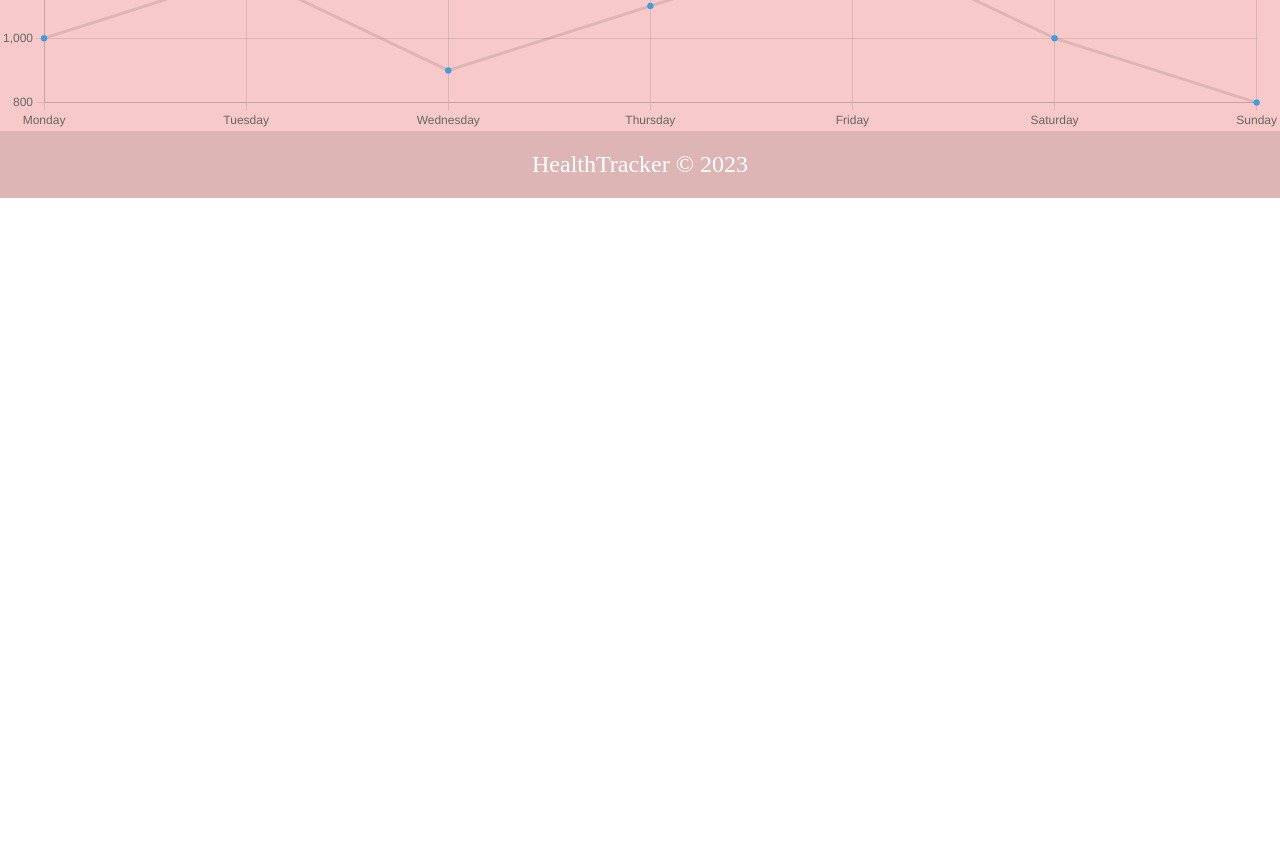
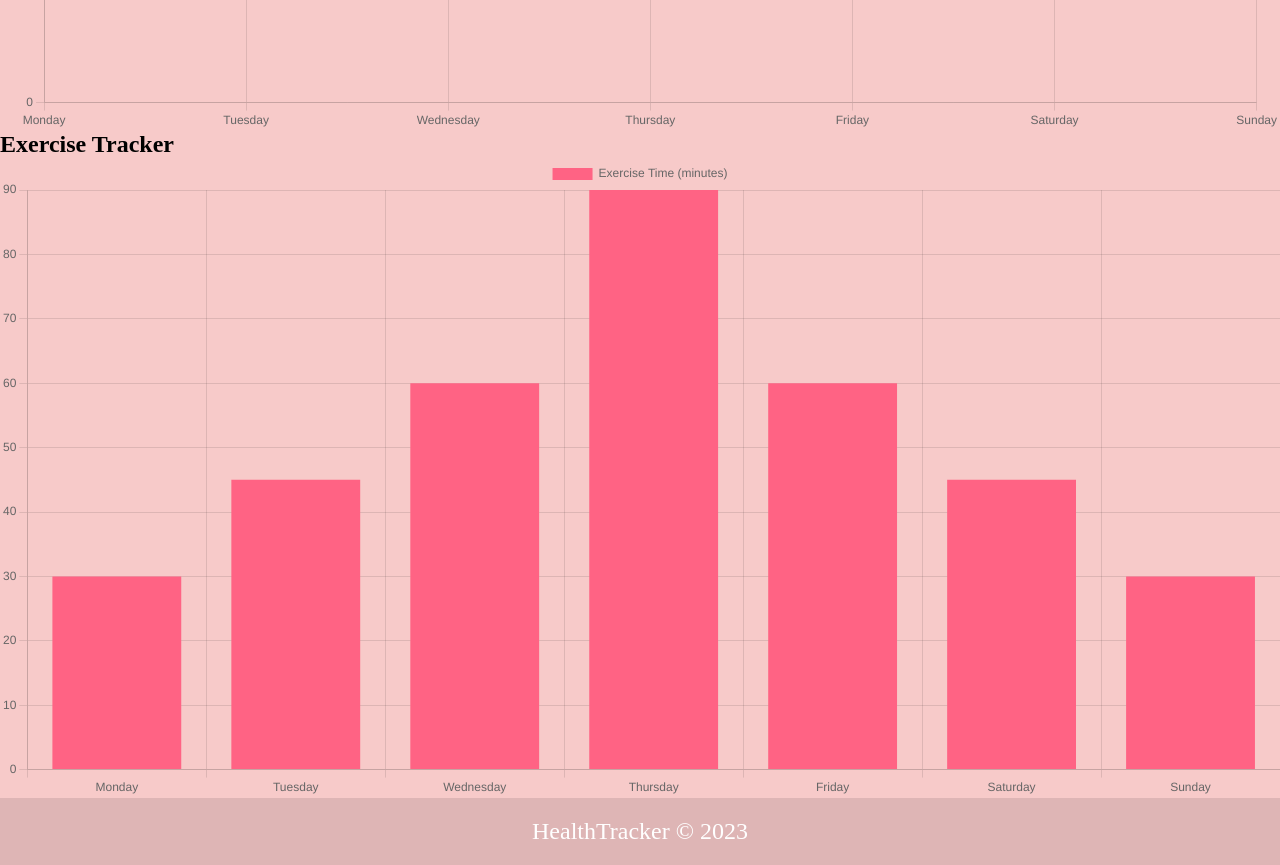
Before and after one commit to Estif017/better-life, a React (Create React App) app: page /dashboard in a window 1280 px wide. Shown: the part 700-1565 px from the top of the page. Before the commit the page ends 898 px from the top, so only its background shows below. Built offline with nearby package versions, Linux system fonts and the light colour scheme.

Commit message:
exercise chart has added

```diff
--- /dev/null
+++ b/src/components/ExerciseChart/ExerciseChart.js
@@ -0,0 +1,31 @@
+import React, { useState } from 'react';
+import { Bar } from 'react-chartjs-2';
+
+const ExerciseChart = ({ options }) => {
+	const [exerciseData, setExerciseData] = useState({
+		labels: [
+			'Monday',
+			'Tuesday',
+			'Wednesday',
+			'Thursday',
+			'Friday',
+			'Saturday',
+			'Sunday',
+		],
+		datasets: [
+			{
+				label: 'Exercise Time (minutes)',
+				data: [30, 45, 60, 90, 60, 45, 30],
+				backgroundColor: '#ff6384',
+			},
+		],
+	});
+	return (
+		<div>
+			<h2>Exercise Tracker</h2>
+			<Bar data={exerciseData} options={options} />
+		</div>
+	);
+};
+
+export default ExerciseChart;
--- /dev/null
+++ b/src/components/ExerciseChart/index.js
@@ -0,0 +1 @@
+export { default } from './ExerciseChart';
--- a/src/components/index.js
+++ b/src/components/index.js
@@ -1,3 +1,4 @@
 export { default as Navbar } from './Navbar';
 export { default as Footer } from './Footer';
 export { default as FoodChart } from './FoodChart';
+export { default as ExerciseChart } from './ExerciseChart';
--- a/src/pages/Dashboard/Dashboard.js
+++ b/src/pages/Dashboard/Dashboard.js
@@ -1,6 +1,6 @@
 import React from 'react';
 import { Chart as ChartJS } from 'chart.js/auto';
-import { FoodChart } from '../../components';
+import { ExerciseChart, FoodChart } from '../../components';
 
 const Dashboard = () => {
 	const options = {
@@ -13,7 +13,8 @@ const Dashboard = () => {
 	return (
 		<div className='dashboard'>
 			<h1>Hi there! Here is Your Dashboard</h1>
-			<FoodChart />
+			<FoodChart options={options} />
+			<ExerciseChart options={options} />
 		</div>
 	);
 };
```
